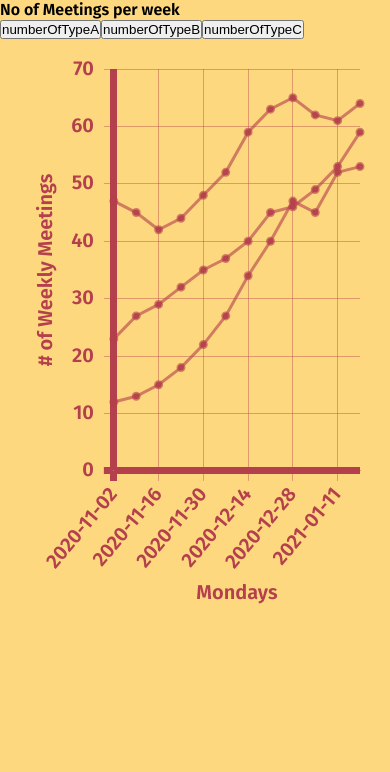
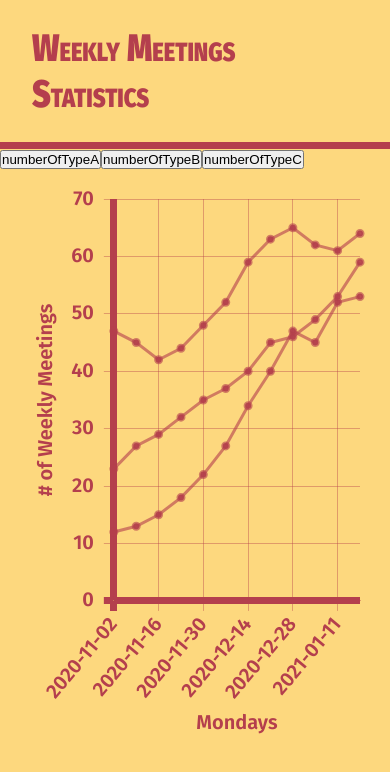
Before and after one commit to mosaaleb/meetings-line-chart, a React (Create React App) app: page / in a window 390 px wide. Shown: the top 772 px of the page. Built offline with nearby package versions, Linux system fonts and the light colour scheme.

Commit message:
add header responsive styles

```diff
--- a/src/components/Header.js
+++ b/src/components/Header.js
@@ -1,8 +1,11 @@
 import React from 'react';
+import styles from '../styles/Header.module.scss';
 
 const Header = () => (
-  <div>
-    No of Meetings per week
+  <div className={`${styles.header} ${styles.container}`}>
+    <h2 className={`${styles.headerText} ${styles.section}`}>
+      Weekly Meetings Statistics
+    </h2>
   </div>
 );
 
--- /dev/null
+++ b/src/styles/App.module.scss
@@ -0,0 +1,2 @@
+@import './variables';
+@import './structure';
--- /dev/null
+++ b/src/styles/Header.module.scss
@@ -0,0 +1,21 @@
+@import "variables";
+@import "structure";
+
+.header {
+  border-bottom: 7px solid $color--secondary;
+  display: flex;
+  justify-content: center;
+  align-items: center;
+}
+
+.headerText {
+  font-size: 2rem;
+  color: $color--secondary;
+  font-weight: 900;
+  font-variant:small-caps;
+  transform: scale(1, 1.2);
+
+  @include tablet {
+    font-size: 3rem;
+  }
+}
```
